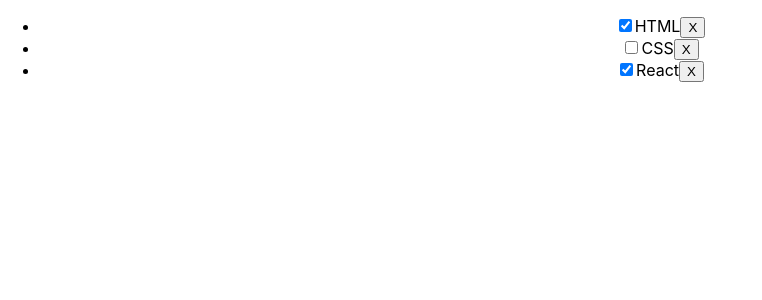
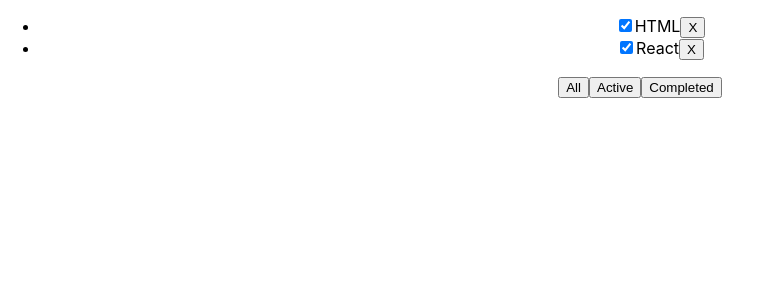
Before and after one commit to pdxserg/todolist_1_3, a React (Create React App) app: page / in a window 1280 px wide. Shown: the top 300 px of the page, without its empty margins (0-762 px from the left). Built offline with nearby package versions, Linux system fonts and the light colour scheme.

Commit message:
Working with filteredTasks

```diff
--- a/src/App.tsx
+++ b/src/App.tsx
@@ -10,20 +10,30 @@ export type TaskType = {
 // type TasksType = {
 // 	tasks: Array<TaskType>
 // }
+type FilterType= "All"|"Active"|"Completed"
+function App() {
 
-function App() {
 	const [tasks, setTasks]= useState([
 			{id: 1, title: "HTML", isDone: true},
 			{id: 2, title: "CSS", isDone: false},
 			{id: 3, title: "React", isDone: true}
 		])
-const removeTask =(id:number)=>{
+	const [filter, setFilter]=useState<FilterType>("Completed")
+	const removeTask =(id:number)=>{
 		setTasks(tasks.filter((t)=> t.id !== id))
 }
+let filteredTasks = tasks
+	if (filter === "Active"){
+		filteredTasks=tasks.filter((t)=>t.isDone === false )
+	}if (filter === "Completed"){
+		filteredTasks=tasks.filter((t)=>t.isDone === true )
+	}
+
 	return (
 		<div className="App">
-			<Todolist tasks={tasks}
+			<Todolist tasks={filteredTasks}
 			          removeTask={removeTask}
+
 			/>
 		</div>
 	);
--- a/src/Todolist.tsx
+++ b/src/Todolist.tsx
@@ -11,18 +11,19 @@ export const Todolist = (props: TodolistPropsType) => {
 
 
 	return (
+		<div>
 			<ul>
 				{props.tasks.length === 0
 					? <p>Nothing hire</p>
 					: props.tasks.map((t) => {
-					const removeTaskHandler=(e:MouseEventHandler<HTMLButtonElement>)=> {
+						const removeTaskHandler = (e: MouseEventHandler<HTMLButtonElement>) => {
 
 						}
 						return (
 							<li key={t.id}>
 								<input type="checkbox" checked={t.isDone}/>
 								{t.title}
-								<button onClick={(e)=>props.removeTask(t.id)}>X</button>
+								<button onClick={() => props.removeTask(t.id)}>X</button>
 							</li>
 						)
 					})
@@ -30,5 +31,12 @@ export const Todolist = (props: TodolistPropsType) => {
 
 
 			</ul>
+			<div>
+				<button>All</button>
+				<button>Active</button>
+				<button>Completed</button>
+			</div>
+		</div>
+
 	);
 };
```
Lines whose indentation alone changed are shown as unchanged.
